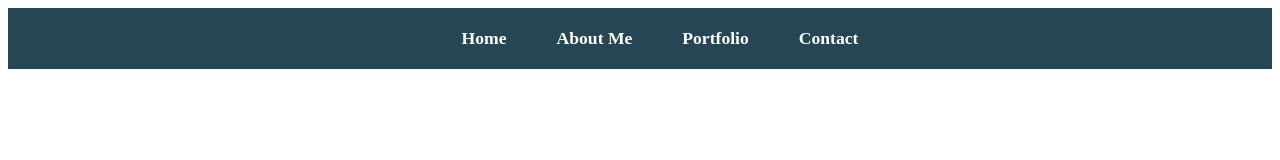
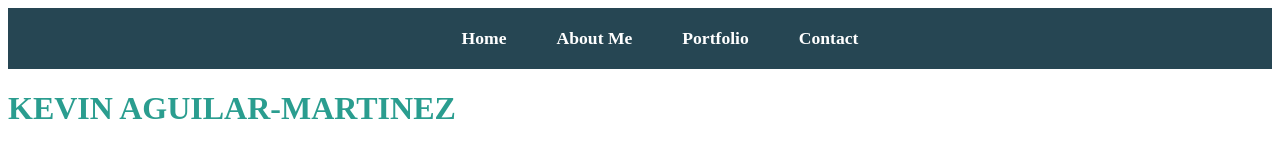
Before and after one commit to kaguilar125/Portfolio, a plain HTML site: page index.html in a window 1280 px wide. Drawn offline with Linux system fonts and the light colour scheme.

Commit message:
name color

```diff
--- a/index.html
+++ b/index.html
@@ -16,5 +16,7 @@
     <li><a href="">Contact</a></li>
     </li>
 </ul>
+</nav>
+<h1>KEVIN AGUILAR-MARTINEZ</h1>
 </body>
 </html>
--- a/style.css
+++ b/style.css
@@ -29,3 +29,7 @@ margin: 20px 0px
     color: white;
     box-shadow: 0, 0, 10 none
 }
+h1{
+    /* font-variant: ; */
+    color: #2A9D8F;
+}
```
